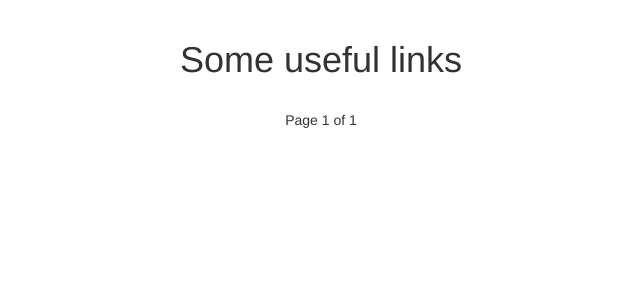
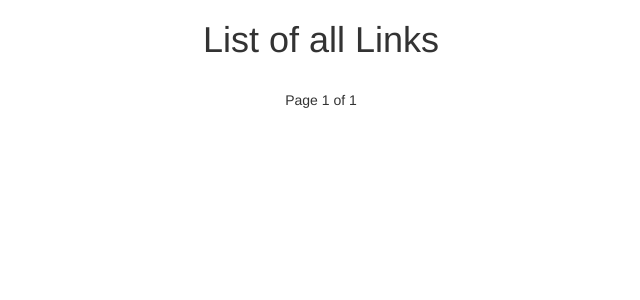
Before and after one commit to labcodes/knowledge, a Django app: page / in a window 1280 px wide. Shown: the top 300 px of the page, without its empty margins (319-959 px from the left). Run offline with Django 3.2, Linux system fonts and the light colour scheme; data that the repository does not hold is empty; some libraries are stand-ins or nearby versions.

Commit message:
Put margin-top in the div with the single-link class intead in the paragraph element

```diff
--- a/links/static/links/css/main.css
+++ b/links/static/links/css/main.css
@@ -6,6 +6,9 @@
 
 .links-row p {
   margin-bottom: 0;
+}
+
+.single-link {
   margin-top: 10px;
 }
 
@@ -14,4 +17,5 @@
   border: 0;
   padding-bottom: 0;
   margin-bottom: 0;
+  margin-top: 0;
 }
--- a/links/templates/links/index.html
+++ b/links/templates/links/index.html
@@ -2,12 +2,12 @@
 
 {% block 'content' %}
 <div class="page-header">
-  <h1>Some useful links</h1>
+  <h1>List of all Links</h1>
 </div>
 
 <div class="row links-row">
   {% for link in links %}
-    <div>
+    <div class="single-link">
       <p>{{ link.title }}</p>
       <span><a href="{{ link.url }}" target="_blank">{{ link.url }}</a></span>
     </div>
```
